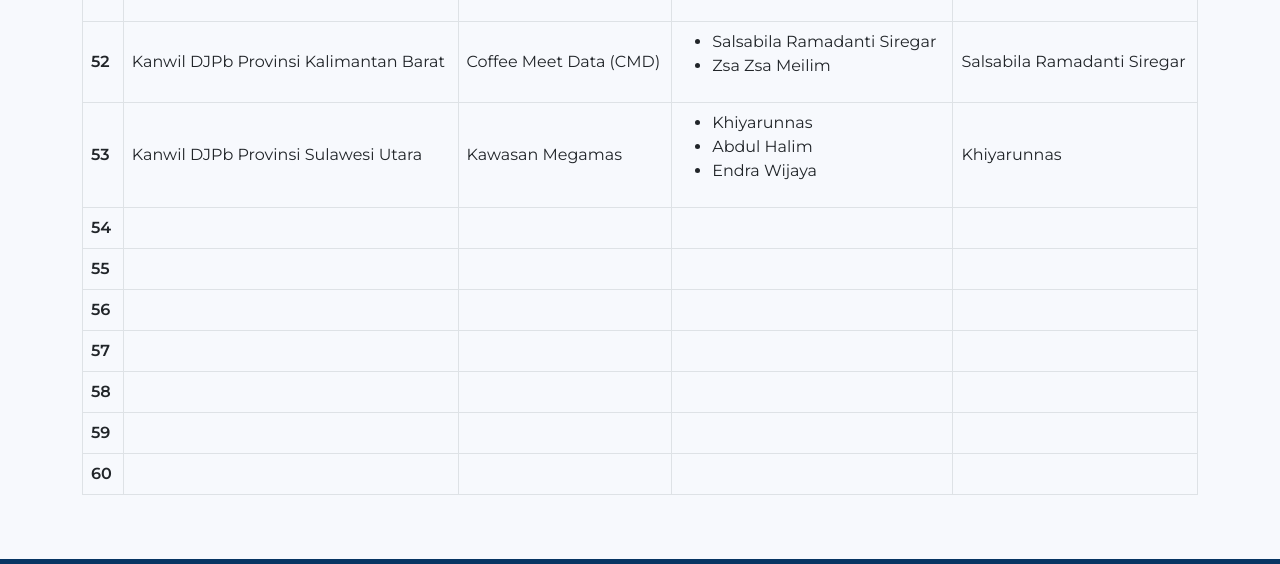
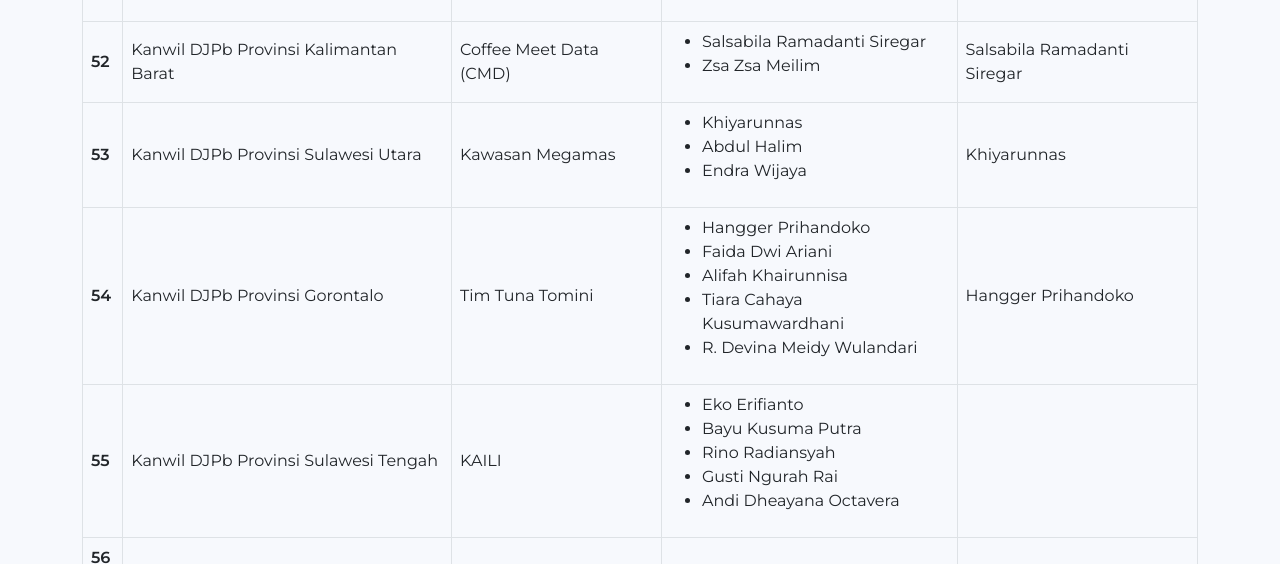
Before and after one commit to yusufamris15/ddac2022v1, a website: page tim6.html in a window 1280 px wide. Shown: the part 535-1099 px from the top of the page. Drawn offline with nearby package versions, Linux system fonts and the light colour scheme.

Commit message:
edit files 46.2

```diff
--- a/tim6.html
+++ b/tim6.html
@@ -172,16 +172,28 @@
                   </tr>
                   <tr>
                     <th scope="row">54</th>
-                    <td></td>
-                    <td></td>
-                    <td></td>
-                    <td> </td>
+                    <td>Kanwil DJPb Provinsi Gorontalo</td>
+                    <td>Tim Tuna Tomini</td>
+                    <td><ul>
+                      <li>Hangger Prihandoko</li>
+                      <li>Faida Dwi Ariani</li>
+                      <li>Alifah Khairunnisa</li>
+                      <li>Tiara Cahaya Kusumawardhani</li>
+                      <li>R. Devina Meidy Wulandari</li>
+                    </ul></td>
+                    <td>Hangger Prihandoko</td>
                   </tr>
                   <tr>
                     <th scope="row">55</th>
-                    <td></td>
-                    <td></td>
-                    <td></td>
+                    <td>Kanwil DJPb Provinsi Sulawesi Tengah</td>
+                    <td>KAILI</td>
+                    <td><ul>
+                      <li>Eko Erifianto</li>
+                      <li>Bayu Kusuma Putra</li>
+                      <li>Rino Radiansyah</li>
+                      <li>Gusti Ngurah Rai</li>
+                      <li>Andi Dheayana Octavera</li>
+                    </ul></td>
                     <td> </td>
                   </tr>
                   <tr>
```
